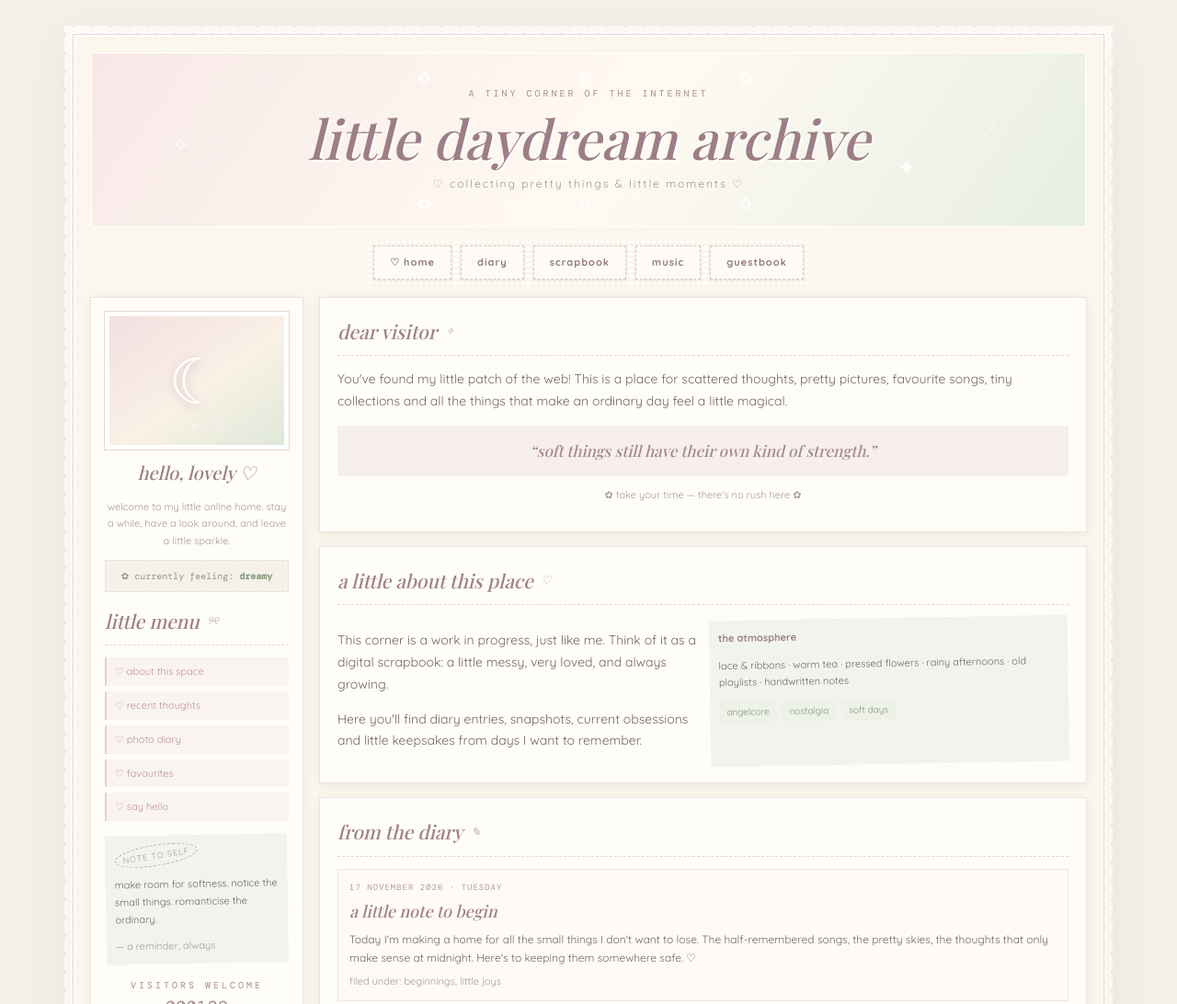
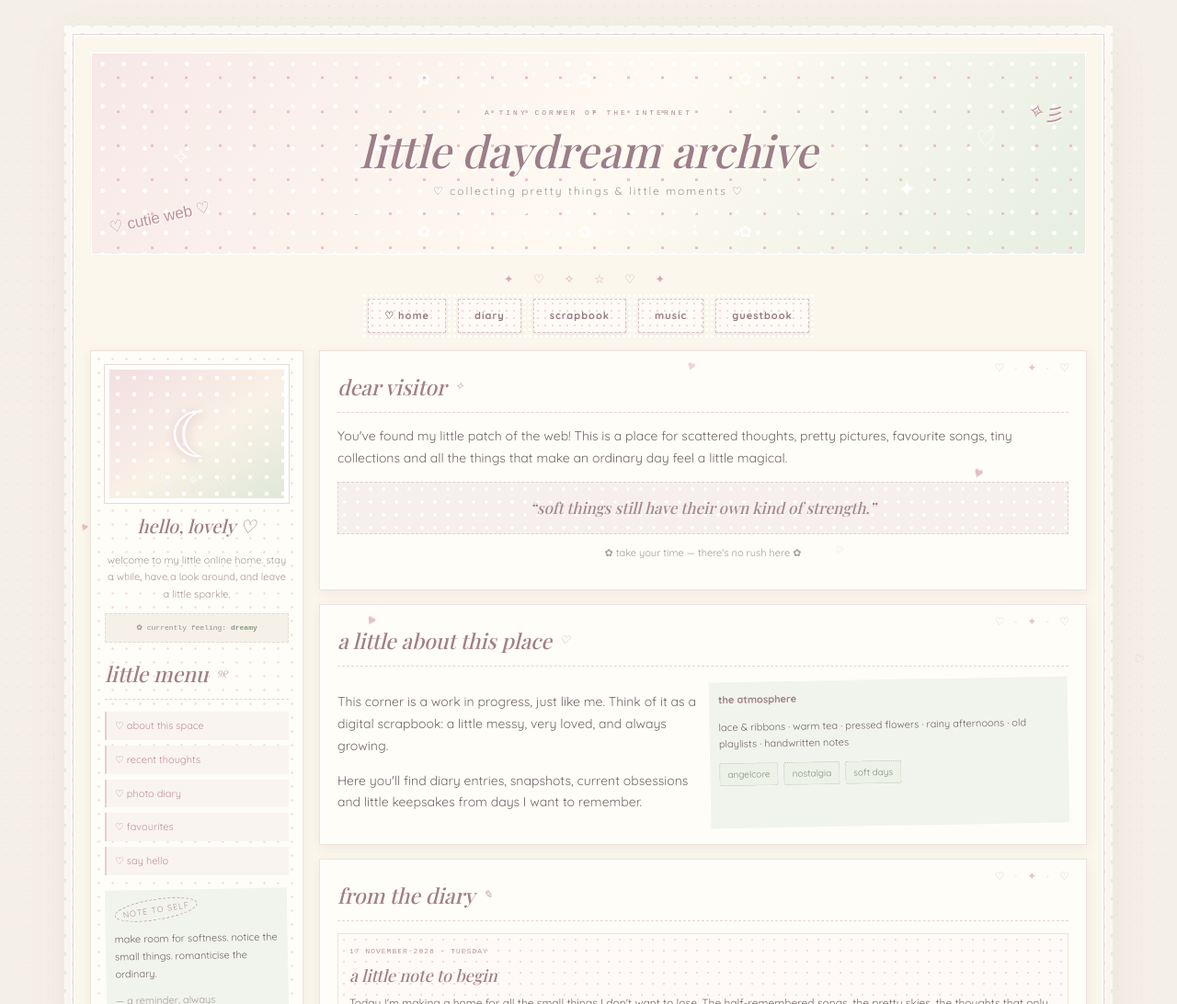
Before and after one commit to saelogy/teapartys, a plain HTML site: page index.html in a window 1280 px wide. Shown: the top 1092 px of the page at 92% size. Drawn offline with nearby package versions, Linux system fonts and the light colour scheme; a web font is replaced by a local one.

Commit message:
Update index.html

```diff
--- a/index.html
+++ b/index.html
@@ -19,6 +19,7 @@ body{margin:0;background-color:#f4efe7;color:var(--ink);font-family:'Quicksand',
 a{color:var(--rose);text-decoration:none}a:hover{color:#8d747b;text-decoration:underline}
 button,input,textarea{font:inherit;color:inherit}
 .site-shell{max-width:1120px;margin:38px auto;padding:17px;position:relative;
+ background-image:radial-gradient(circle at 1px 1px,rgba(231,190,201,.35) 1.2px,transparent 1.5px);background-size:14px 14px;
  background:var(--ivory);border:2px solid #fffdf8;outline:1px solid #e9d9d8;
  box-shadow:0 12px 45px var(--shadow)}
 /* The scalloped lace is the outside edge of the frame, not an inset border. */
@@ -28,29 +29,35 @@ button,input,textarea{font:inherit;color:inherit}
  radial-gradient(circle at 10px 10px,#fffdf8 8px,transparent 8.8px) 10px 10px/20px 20px;
  filter:drop-shadow(0 1px 0 #e8d9d7)}
 .site-shell:after{content:"";position:absolute;inset:-5px;pointer-events:none;border:1px solid rgba(255,255,255,.9)}
-.masthead{min-height:190px;position:relative;overflow:hidden;display:grid;place-items:center;text-align:center;
- background:linear-gradient(125deg,#f7e8e7 0%,#fffaf1 53%,#e7eee2 100%);
+.masthead{min-height:220px;position:relative;overflow:hidden;display:grid;place-items:center;text-align:center;
+ background-color:#f8e8eb;
+ background-image:radial-gradient(circle,#fff 2px,transparent 2.5px),radial-gradient(circle,#e7c4ce 1.5px,transparent 2px),linear-gradient(125deg,#f7e8e7 0%,#fffaf1 53%,#e7eee2 100%);
+ background-size:23px 23px,37px 37px,100% 100%;background-position:0 0,10px 8px,0 0;
  border:1px solid #fff; padding:28px 18px;margin-bottom:20px}
 .masthead:before,.masthead:after{content:"✿  ·  ˚  ♡  ˚  ·  ✿  ·  ˚  ♡  ˚  ·  ✿";position:absolute;color:#fff;opacity:.8;letter-spacing:8px;font-size:18px;white-space:nowrap}
 .masthead:before{top:13px;left:0;right:0}.masthead:after{bottom:8px;left:0;right:0}
-.eyebrow{font-family:'DM Mono',monospace;font-size:10px;letter-spacing:3px;text-transform:uppercase;color:#a88e92}
-h1{font-family:'Playfair Display',serif;font-size:clamp(34px,6vw,59px);font-weight:500;font-style:italic;line-height:1.08;margin:8px 0;color:#9d7e87;text-shadow:2px 2px 0 #fff}
+.eyebrow{font-family:'Press Start 2P','DM Mono',monospace;font-size:10px;letter-spacing:3px;text-transform:uppercase;color:#a88e92}
+h1{font-family:'Silkscreen','Playfair Display',serif;font-size:clamp(25px,4.5vw,48px);font-weight:500;font-style:italic;line-height:1.08;margin:8px 0;color:#9d7e87;text-shadow:2px 2px 0 #fff}
 .subtitle{font-size:12px;letter-spacing:2px;color:#9b9990;margin:8px 0 0}
 .tiny-stars{position:absolute;font-size:24px;color:#fff;opacity:.9}.s1{left:8%;top:42%}.s2{right:9%;top:33%}.s3{right:17%;bottom:23%}
-.nav{display:flex;justify-content:center;gap:10px;flex-wrap:wrap;margin:0 0 20px}
+.nav{display:flex;justify-content:center;gap:13px;flex-wrap:wrap;margin:0 0 20px}
+.nav:before{content:"✦  ♡  ✧  ☆  ♡  ✦";width:100%;text-align:center;color:#d6a9b5;font-size:13px;letter-spacing:9px;margin:-5px 0 -2px}
 .lace-btn{position:relative;display:inline-flex;align-items:center;justify-content:center;gap:6px;padding:8px 17px;
- color:#947c81;background:#fffaf6;border:1px dashed #d9c4c5;outline:3px dotted #fff;outline-offset:2px;
+ color:#947c81;background-color:#fffaf6;
+ background-image:radial-gradient(circle,#efd9df 1px,transparent 1.4px);background-size:8px 8px;
+ border:1px dashed #d9c4c5;outline:3px dotted #fff;outline-offset:2px;
  box-shadow:0 2px 5px var(--shadow);font-size:11px;font-weight:700;letter-spacing:1px;text-transform:lowercase;cursor:pointer;transition:.2s}
 .lace-btn:hover{background:#f8e9e9;transform:translateY(-2px);text-decoration:none}
 .layout{display:grid;grid-template-columns:230px minmax(0,1fr);gap:19px;align-items:start}
 .sidebar,.panel{background:var(--paper);border:1px solid #fff;outline:1px solid #eee2dc;box-shadow:0 3px 12px var(--shadow)}
 .sidebar{padding:14px;display:grid;gap:14px}
-.panel{padding:18px;margin-bottom:17px;scroll-margin-top:16px}
+.panel{padding:18px;margin-bottom:17px;scroll-margin-top:16px;position:relative;overflow:hidden}
+.panel:after{content:"♡ · ✦ · ♡";position:absolute;right:13px;top:7px;color:#e4c3cc;font-size:12px;letter-spacing:4px;pointer-events:none}
 .panel-title{display:flex;align-items:center;gap:9px;margin:0 0 13px;padding-bottom:8px;border-bottom:1px dashed #e6d4d3;
  font-family:'Playfair Display',serif;font-size:21px;font-style:italic;font-weight:500;color:#a17f88}
 .panel-title span{font-family:'Quicksand',sans-serif;font-size:12px;color:#c1a5a5}
 .profile-art{height:150px;display:grid;place-items:center;position:relative;overflow:hidden;
- background:linear-gradient(145deg,#f3dfe1,#f9f1e6 55%,#dfe8d9);border:5px solid white;outline:1px solid #e9d9d7}
+ background-color:#f4e4e8;background-image:radial-gradient(circle,#fff 2px,transparent 2.6px),linear-gradient(145deg,#f3dfe1,#f9f1e6 55%,#dfe8d9);background-size:18px 18px,100% 100%;border:5px solid white;outline:1px solid #e9d9d7}
 .profile-art .moon{font-size:69px;color:#fff;text-shadow:0 2px 12px #d7b7bf}
 .profile-art:after{content:"♡  ✧  ♡";position:absolute;bottom:7px;color:white;letter-spacing:7px}
 .profile-name{text-align:center;font-family:'Playfair Display',serif;font-size:20px;font-style:italic;color:#9c7f86;margin:8px 0 0}
@@ -90,15 +97,48 @@ h1{font-family:'Playfair Display',serif;font-size:clamp(34px,6vw,59px);font-weig
 #guest-output{font-size:11px;color:#87977e;margin-top:8px}
 .footer{text-align:center;padding:17px 8px 5px;font-size:10px;color:#aa9997;letter-spacing:1px}
 .footer .heart{color:#d2a8b0}
+
+/* Y2K maximalist extras */
+.pixel-label{font-family:'Press Start 2P',monospace;font-size:8px;line-height:1.8;letter-spacing:0;color:#a77e8b}
+.panel-title{font-family:'Silkscreen','Playfair Display',serif;font-size:23px}
+.entry-date,.status,.eyebrow{font-family:'Press Start 2P',monospace;font-size:8px;line-height:1.8}
+.entry{background-color:#fffaf7;background-image:radial-gradient(circle,#f0dce1 1px,transparent 1.4px);background-size:12px 12px}
+.sidebar{background-image:radial-gradient(circle,#f2e1e4 1px,transparent 1.5px);background-size:15px 15px}
+.polaroid{border:2px solid white;outline:1px dotted #dfc4cb}
+.photo{position:relative;overflow:hidden}
+.photo:after{content:"✧  ♡  ✧";position:absolute;bottom:5px;right:6px;font-size:11px;color:rgba(255,255,255,.8)}
+.tag{border:1px dotted #b8c7ae}
+.quote{background-color:#f7efed;background-image:radial-gradient(circle,#fff 1.5px,transparent 2px);background-size:14px 14px;border:1px dashed #e5cdd2}
+.player{background-image:radial-gradient(circle,#fff 1.5px,transparent 2px);background-size:13px 13px}
+.y2k-sticker{position:absolute;z-index:3;font-family:'Silkscreen',sans-serif;color:#bd929b;text-shadow:1px 1px #fff;pointer-events:none}
+.sticker-a{left:18px;bottom:24px;font-size:17px;transform:rotate(-12deg)}
+.sticker-b{right:22px;top:47px;font-size:22px;transform:rotate(12deg)}
+.heart-rain{position:fixed;inset:0;overflow:hidden;pointer-events:none;z-index:15}
+.rain-heart{position:absolute;top:-35px;color:#d89eae;text-shadow:1px 1px #fff;opacity:.72;animation:heartfall linear infinite}
+.rain-heart:nth-child(1){left:5%;animation-duration:13s;animation-delay:-4s;font-size:13px}
+.rain-heart:nth-child(2){left:16%;animation-duration:17s;animation-delay:-10s;font-size:10px;color:#fff}
+.rain-heart:nth-child(3){left:29%;animation-duration:15s;animation-delay:-7s;font-size:16px}
+.rain-heart:nth-child(4){left:43%;animation-duration:19s;animation-delay:-13s;font-size:11px}
+.rain-heart:nth-child(5){left:57%;animation-duration:14s;animation-delay:-2s;font-size:15px;color:#e7bdc7}
+.rain-heart:nth-child(6){left:69%;animation-duration:18s;animation-delay:-8s;font-size:10px}
+.rain-heart:nth-child(7){left:81%;animation-duration:16s;animation-delay:-5s;font-size:17px}
+.rain-heart:nth-child(8){left:94%;animation-duration:20s;animation-delay:-12s;font-size:12px}
+@keyframes heartfall{0%{transform:translate3d(0,-5vh,0) rotate(0deg);opacity:0}10%{opacity:.75}90%{opacity:.65}100%{transform:translate3d(35px,110vh,0) rotate(35deg);opacity:0}}
+@media(prefers-reduced-motion:reduce){.rain-heart,.disc.playing{animation:none}}
+
 @media(max-width:720px){.site-shell{margin:22px 14px;padding:12px}.layout{grid-template-columns:1fr}.sidebar{grid-template-columns:1fr 1fr;align-items:start}.profile-card{grid-row:span 2}.photo-grid{grid-template-columns:repeat(2,1fr)}}
 @media(max-width:430px){.sidebar{grid-template-columns:1fr}.profile-card{grid-row:auto}.two-col{grid-template-columns:1fr}.panel{padding:13px}.photo{height:100px}}
 </style>
 </head>
 <body>
+<div class="heart-rain" aria-hidden="true">
+ <span class="rain-heart">♥</span><span class="rain-heart">♡</span><span class="rain-heart">♥</span><span class="rain-heart">♡</span>
+ <span class="rain-heart">♥</span><span class="rain-heart">♡</span><span class="rain-heart">♥</span><span class="rain-heart">♡</span>
+</div>
 <div class="site-shell">
  <header class="masthead">
   <span class="tiny-stars s1">✧</span><span class="tiny-stars s2">♡</span><span class="tiny-stars s3">✦</span>
-  <div><div class="eyebrow">a tiny corner of the internet</div><h1>little daydream archive</h1><p class="subtitle">♡ collecting pretty things & little moments ♡</p></div>
+  <span class="y2k-sticker sticker-a">♡ cutie web ♡</span><span class="y2k-sticker sticker-b">✧彡</span><div><div class="eyebrow">a tiny corner of the internet</div><h1>little daydream archive</h1><p class="subtitle">♡ collecting pretty things & little moments ♡</p></div>
  </header>
  <nav class="nav" aria-label="Main navigation">
   <a class="lace-btn" href="#home">♡ home</a><a class="lace-btn" href="#diary">diary</a><a class="lace-btn" href="#gallery">scrapbook</a><a class="lace-btn" href="#music">music</a><a class="lace-btn" href="#guestbook">guestbook</a>
@@ -115,7 +155,7 @@ h1{font-family:'Playfair Display',serif;font-size:clamp(34px,6vw,59px);font-weig
     <a href="#about">♡ about this space</a><a href="#diary">♡ recent thoughts</a><a href="#gallery">♡ photo diary</a><a href="#favourites">♡ favourites</a><a href="#guestbook">♡ say hello</a>
    </div></section>
    <section class="mini-note"><span class="stamp">NOTE TO SELF</span><p>make room for softness. notice the small things. romanticise the ordinary.</p><div class="small">— a reminder, always</div></section>
-   <section class="center"><div class="eyebrow">visitors welcome</div><div style="font-family:'DM Mono';font-size:19px;color:#a88c91">000128</div><div class="small">you are visitor number ♡</div></section>
+   <section class="center"><div class="pixel-label">VISITORS WELCOME</div><div style="font-family:'DM Mono';font-size:19px;color:#a88c91">000128</div><div class="small">you are visitor number ♡</div></section>
   </aside>
   <main>
    <section class="panel" id="home">
```
